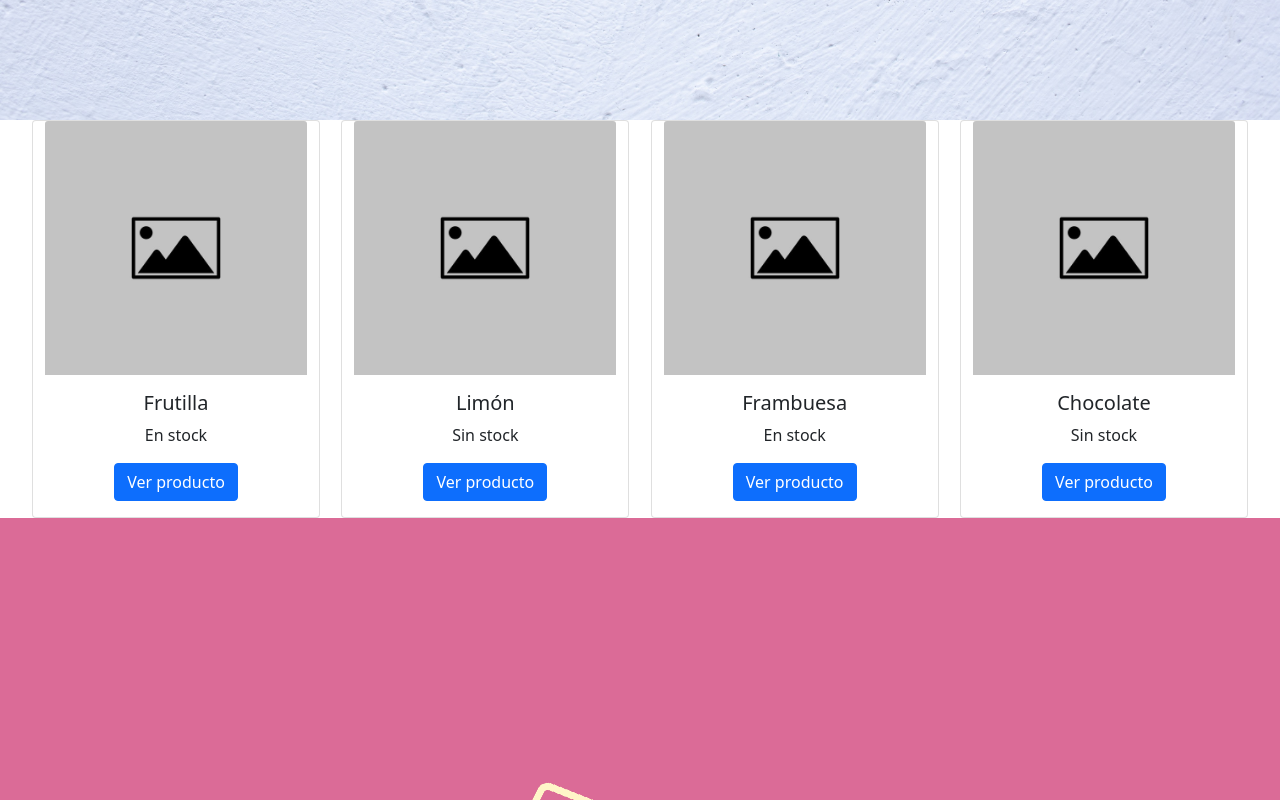
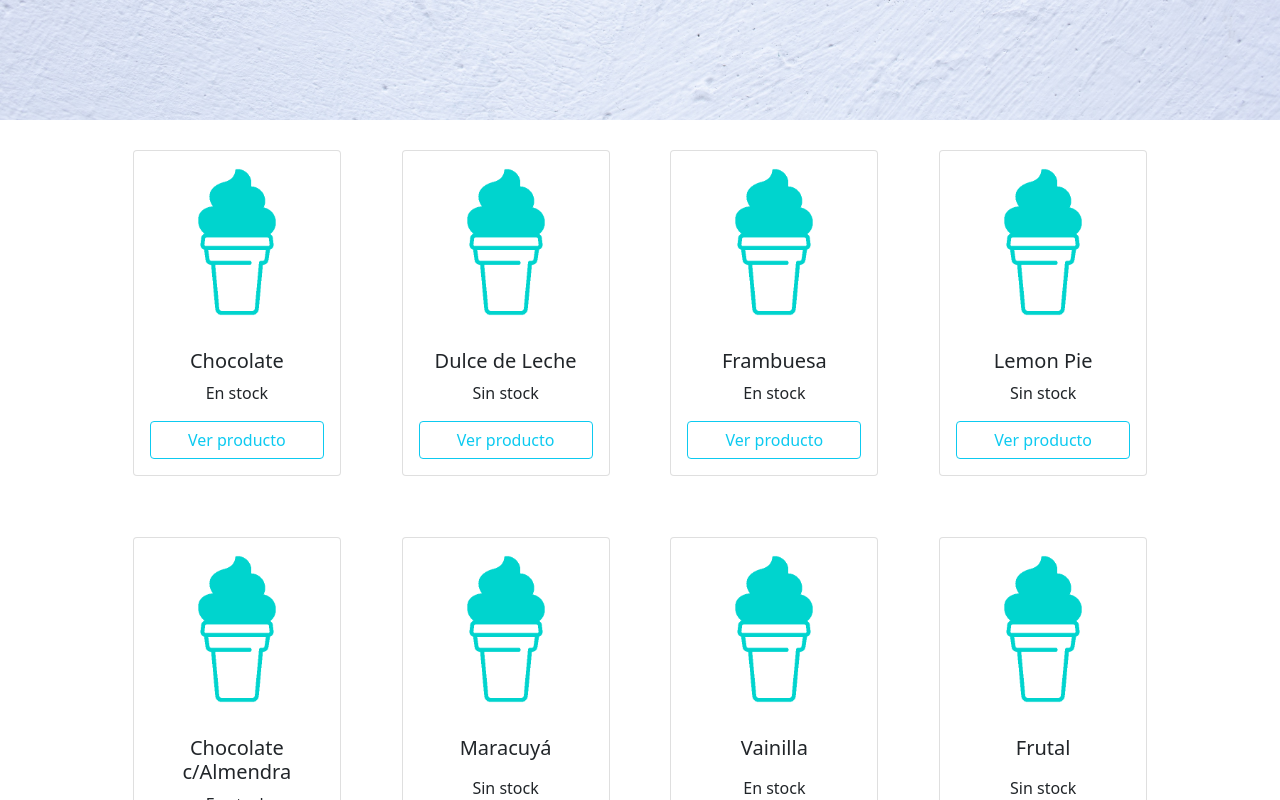
Before and after one commit to AlexisBaladon/React-Ecommerce-SCOOP, a React (Create React App) app: page / in a window 1280 px wide. Shown: the part 680-1480 px from the top of the page. Built offline with nearby package versions, Linux system fonts and the light colour scheme.

Commit message:
Cards presentables, entrega marca acme

```diff
--- /dev/null
+++ b/src/components/items/item.css
@@ -0,0 +1,3 @@
+#carta {
+    margin: 2.5% 2.5% 2.5% 2.5%
+}
--- a/src/components/items/item.jsx
+++ b/src/components/items/item.jsx
@@ -1,16 +1,19 @@
 import React from 'react';
 import {Card, Button} from 'react-bootstrap';
+import './item.css';
 
 const Item = (props) => {
   let item = props.item;
   const [imagen, nombre, enStock] = [item.imagen, item.nombre, item.enStock];
   return <>
-    <Card style={{ width: '18rem' }}>
-        <Card.Img variant="top" src={imagen} />
-        <Card.Body>
-            <Card.Title>{nombre}</Card.Title>
-            <Card.Text> {enStock ? 'En stock':'Sin stock'} </Card.Text>
-            <Button variant="primary">Ver producto</Button>
+    <Card id="carta" className = "col-12" style={{ width: '13rem'}}>
+        <Card.Img className = "" variant="top" src={imagen} />
+        <Card.Body className = "row d-flex justify-content-center">
+            <Card.Title className = "row d-flex justify-content-center ">{nombre}</Card.Title>
+            <Card.Text className = "row d-flex justify-content-center">
+              {enStock ? 'En stock':'Sin stock'}
+            </Card.Text>
+            <Button variant="outline-info" >Ver producto</Button>
         </Card.Body>
     </Card>
   </>;
--- a/src/components/items/itemListContainer.css
+++ b/src/components/items/itemListContainer.css
@@ -1,4 +1,4 @@
-#contenedor {
+.contenedor {
   display: flex;
   justify-content: space-between;
 
--- a/src/components/items/itemListContainer.jsx
+++ b/src/components/items/itemListContainer.jsx
@@ -1,22 +1,44 @@
 import React from 'react';
 import './itemListContainer.css';
 import Item from './item.jsx'
-import Helado from '../../logica/helado.js'
+import HeladoPaleta from '../../logica/heladoPaleta.js';
+import HeladoBocha from '../../logica/heladoBocha.js';
 
-const helados = [new Helado(1,'./default.png','Frutilla',true),
-                 new Helado(2,'./default.png','Limón',false),
-                 new Helado(3,'./default.png','Frambuesa',true),
-                 new Helado(4,'./default.png','Chocolate',false),
+const helados = [new HeladoPaleta(1,'./default.png','Chocolate',true),
+                 new HeladoPaleta(2,'./default.png','Dulce de Leche',false),
+                 new HeladoBocha(3,'./default.png','Frambuesa',true,'Frutal'),
+                 new HeladoBocha(4,'./default.png','Lemon Pie',false,'Crema'),
+                 new HeladoBocha(5,'./default.png','Chocolate c/Almendra',true,'Crema'),
+                 new HeladoBocha(6,'./default.png','Maracuyá',false,'Frutal'),
+                 new HeladoBocha(7,'./default.png','Vainilla',true,'Crema'),
+                 new HeladoBocha(8,'./default.png','Frutal',false,'Limón'),
                 ];
 
 const ItemListContainer = () => {
+
   return <>
-        <div id="contenedor" className="row">
-            {helados.map( (item) => (
-                <Item key={item.id} item = {item}/>
-            ))}
-        </div>
-    </>;
+      <div className= "row contenedor justify-content-center">
+        {helados.map(h =>
+          <>
+           <Item key={h.id} item = {h} />
+          </>
+        )}
+      </div>
+    </>
 }
 
 export default ItemListContainer;
+
+    /* ZONA EXPERIMENTAL
+    const filtroPaleta = item => item instanceof HeladoPaleta;
+    const filtroBochaFruta = item => item instanceof HeladoBocha && item.tipoSabor === 'Frutal';
+    const filtroBochaCrema = item => item instanceof HeladoBocha && item.tipoSabor === 'Crema';
+
+    const tipoBochas = ['Paleta','Frutal','Crema'];
+
+    let heladosFiltrados = new Map([
+        ['Paleta', helados.filter(filtroPaleta)],
+        ['Frutal', helados.filter(filtroBochaFruta)],
+        ['Crema', helados.filter(filtroBochaCrema)],
+        ])
+        */
--- a/src/components/navbar/navbar.css
+++ b/src/components/navbar/navbar.css
@@ -1,5 +1,5 @@
 #logo:hover {
-    opacity: 87%;
+    opacity: 85%;
 }
 
 #cart {
@@ -9,11 +9,11 @@
 }
 
 .navbar-nav a:hover  {
-    opacity: 80%;
+    opacity: 75%;
 }
 
 #cart:hover {
-    opacity: 87%;
+    opacity: 82%;
 }
 
 #navbarScroll {
--- a/src/logica/heladoBocha.js
+++ b/src/logica/heladoBocha.js
@@ -1,9 +1,9 @@
 import Helado from './helado.js'
 
 class HeladoBocha extends Helado {
-    constructor(id, imagen, nombre, enStock, sabores, ) {
+    constructor(id, imagen, nombre, enStock, tipoSabor) {
       super(id,imagen,nombre,enStock);
-      this.sabores = sabores;
+      this.tipoSabor = tipoSabor;
     }
 }
 
--- a/src/logica/heladoPaleta.js
+++ b/src/logica/heladoPaleta.js
@@ -1,10 +1,5 @@
 import Helado from './helado.js'
 
-class HeladoPaleta extends Helado {
-    constructor(id, imagen, nombre, enStock, sabor) {
-      super(id,imagen,nombre,enStock);
-      this.sabor = sabor;
-    }
-}
+class HeladoPaleta extends Helado {}
 
 export default HeladoPaleta;
```
Also changed, not shown: public/default.png.
